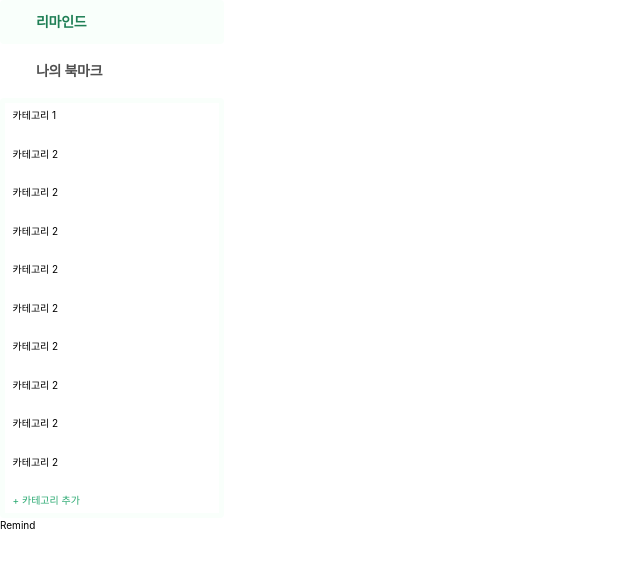
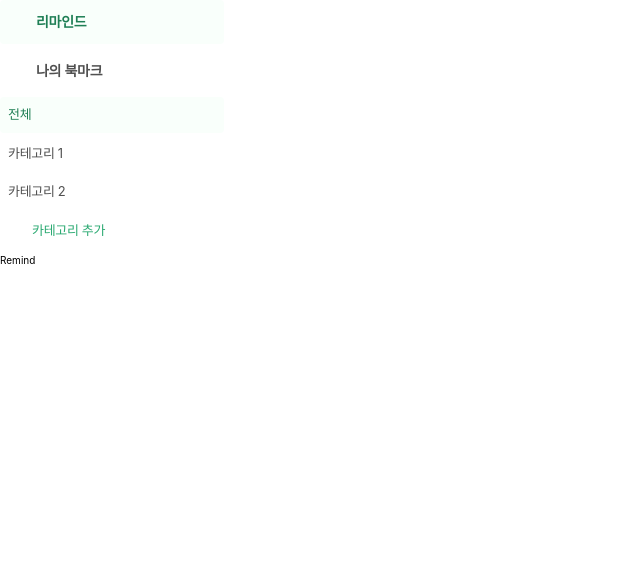
Before and after one commit to Pinback-Team/pinback-client, a React (Vite) app in the folder apps/client/: page / in a window 1280 px wide. Shown: the top 568 px of the page, without its empty margins (0-640 px from the left). Built offline with nearby package versions, Linux system fonts and the light colour scheme; a web font is replaced by a local one.

Commit message:
feat: 아코디언 아이템

```diff
--- a/apps/client/src/shared/components/sidebar/AccordionItem.tsx
+++ b/apps/client/src/shared/components/sidebar/AccordionItem.tsx
@@ -38,7 +38,7 @@ export default function AccordionItem({
   };
 
   return (
-    <div className={cn('space-y-2', className)}>
+    <div className={cn(className)}>
       <SideItem
         icon={icon}
         label={label}
@@ -55,7 +55,7 @@ export default function AccordionItem({
           isOpen ? 'grid-rows-[1fr]' : 'grid-rows-[0fr]'
         )}
       >
-        <div className="bg-main0 min-h-0 rounded-[0.4rem] px-2 py-2">
+        <div className="min-h-0 gap-[0.2rem] bg-none py-[0.4rem]">
           {children}
         </div>
       </div>
--- /dev/null
+++ b/apps/client/src/shared/components/sidebar/CategoryItem.tsx
@@ -0,0 +1,44 @@
+import { Icon } from '@pinback/design-system/icons';
+import { cn } from '@pinback/design-system/utils';
+
+interface CategoryItemProps {
+  label: string;
+  active: boolean;
+  className?: string;
+}
+//TODO: onClick 이벤트 추가
+//TODO: 버튼 클릭시 활성화 로직 필요
+
+export default function CategoryItem({
+  label,
+  active = false,
+  className,
+}: CategoryItemProps) {
+  return (
+    <div
+      role="button"
+      tabIndex={0}
+      aria-pressed={active}
+      data-state={active ? 'active' : 'default'}
+      className={cn(
+        'flex h-[3.6rem] w-full rounded-[0.4rem] p-[0.8rem]',
+        'items-center justify-between transition-colors',
+        active ? 'bg-main0' : 'bg-white-bg',
+        className
+      )}
+    >
+      <p
+        className={cn('body4-r', active ? 'text-main600' : 'text-font-gray-2')}
+      >
+        {label}
+      </p>
+      <button type="button">
+        <Icon
+          name={active ? 'ic_details_category' : 'ic_details_disable'}
+          aria-hidden
+          className={cn('h-[1.8rem] w-[1.8rem]')}
+        />
+      </button>
+    </div>
+  );
+}
--- /dev/null
+++ b/apps/client/src/shared/components/sidebar/CreateItem.tsx
@@ -0,0 +1,29 @@
+import { Icon } from '@pinback/design-system/icons';
+import { cn } from '@pinback/design-system/utils';
+
+interface CreateItemProps {
+  onClick?: () => void;
+}
+//TODO: onClick 이벤트 추가
+
+export default function CreateItem({ onClick }: CreateItemProps) {
+  return (
+    <div
+      role="button"
+      className={cn(
+        'bg-white-bg flex h-[3.6rem] w-full gap-[0.8rem] rounded-[0.4rem] p-[0.8rem]',
+        'items-center transition-colors'
+      )}
+      onClick={onClick}
+    >
+      <button type="button">
+        <Icon
+          name={'ic_plus'}
+          aria-hidden
+          className={cn('h-[1.6rem] w-[1.6rem]')}
+        />
+      </button>
+      <p className={'body4-r text-main500'}>카테고리 추가</p>
+    </div>
+  );
+}
--- a/apps/client/src/shared/components/sidebar/Sidebar.tsx
+++ b/apps/client/src/shared/components/sidebar/Sidebar.tsx
@@ -1,6 +1,8 @@
 import { NavLink } from 'react-router-dom';
 import SideItem from './SideItem';
 import AccordionItem from './AccordionItem';
+import CategoryItem from './CategoryItem';
+import CreateItem from './CreateItem';
 
 export function Sidebar() {
   return (
@@ -20,39 +22,10 @@ export function Sidebar() {
             defaultOpen
           >
             <ul className="bg-white-bg space-y-1">
-              <li className="h-[3.6rem]rounded h-[3.6rem] px-3 py-2 hover:bg-white">
-                카테고리 1
-              </li>
-              <li className="h-[3.6rem] rounded px-3 py-2 hover:bg-white">
-                카테고리 2
-              </li>
-              <li className="h-[3.6rem] rounded px-3 py-2 hover:bg-white">
-                카테고리 2
-              </li>
-              <li className="h-[3.6rem] rounded px-3 py-2 hover:bg-white">
-                카테고리 2
-              </li>
-              <li className="h-[3.6rem] rounded px-3 py-2 hover:bg-white">
-                카테고리 2
-              </li>
-              <li className="h-[3.6rem] rounded px-3 py-2 hover:bg-white">
-                카테고리 2
-              </li>
-              <li className="h-[3.6rem] rounded px-3 py-2 hover:bg-white">
-                카테고리 2
-              </li>
-              <li className="h-[3.6rem] rounded px-3 py-2 hover:bg-white">
-                카테고리 2
-              </li>
-              <li className="h-[3.6rem] rounded px-3 py-2 hover:bg-white">
-                카테고리 2
-              </li>
-              <li className="h-[3.6rem] rounded px-3 py-2 hover:bg-white">
-                카테고리 2
-              </li>
-              <button className="text-main500 rounded px-3 py-2 hover:bg-white">
-                + 카테고리 추가
-              </button>
+              <CategoryItem label="전체" active={true} />
+              <CategoryItem label="카테고리 1" active={false} />
+              <CategoryItem label="카테고리 2" active={false} />
+              <CreateItem />
             </ul>
           </AccordionItem>
         )}
```
